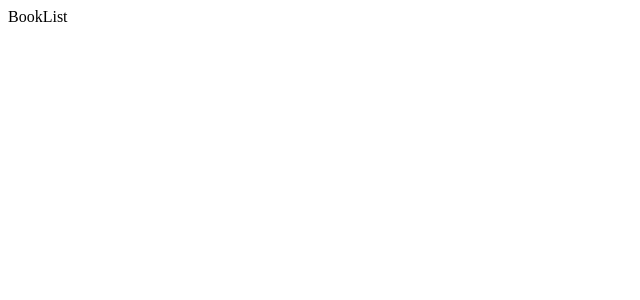
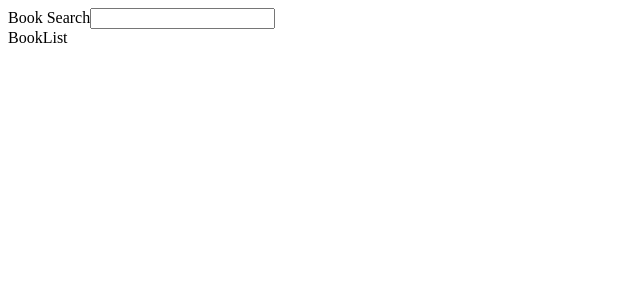
Before and after one commit to seoulection/8th-light-books, a React (Create React App) app: page / in a window 1280 px wide. Shown: the top 300 px of the page, without its empty margins (0-640 px from the left). Built offline with nearby package versions, Linux system fonts and the light colour scheme.

Commit message:
creates and tests the search bar component for the app

```diff
--- a/src/components/SearchBar.js
+++ b/src/components/SearchBar.js
@@ -1,10 +1,23 @@
 import React from 'react';
 
 class SearchBar extends React.Component {
+  state = { term: '' };
+
+  onInputChange = event => {
+    this.setState({ term: event.target.value });
+  }
+
+  onFormSubmit = event => {
+    event.preventDefault();
+    this.props.onFormSubmit(this.state.term);
+  }
+
   render() {
     return (
       <div>
-        <form>
+        <form onSubmit={this.onFormSubmit}>
+          <label>Book Search</label>
+          <input type="text" onChange={this.onInputChange} />
         </form>
       </div>
     );
```
Also changed, not shown: 1 other file (tests, documents, lock files or other folders).
